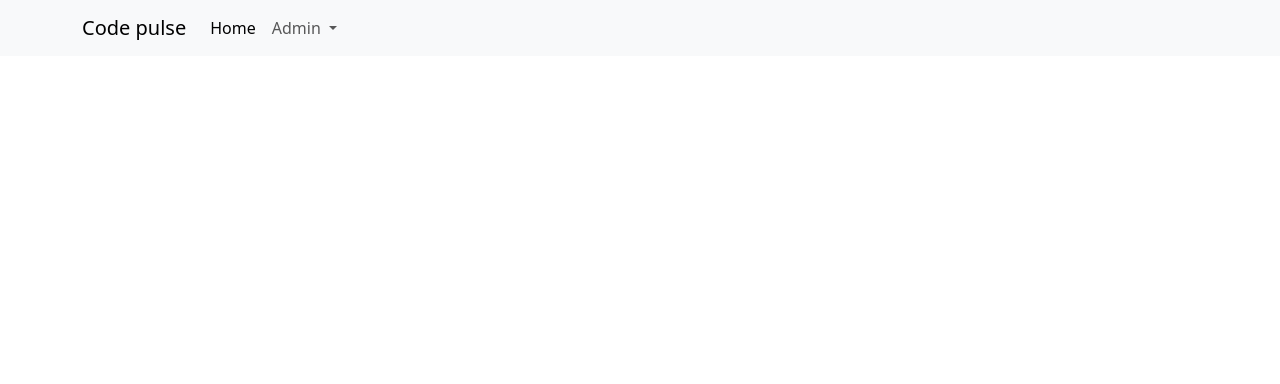
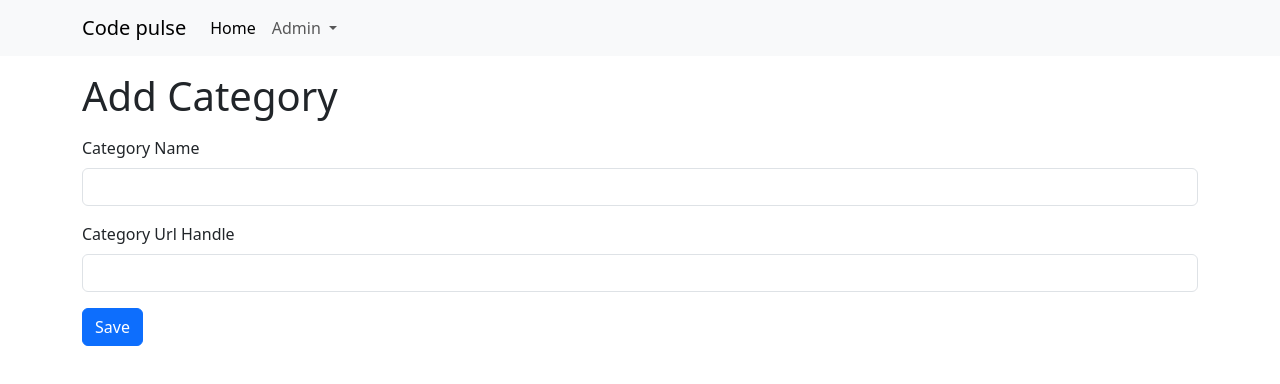
Before and after one commit to VIKICHOCOLATE/CodePulse, an Angular app in the folder UI/codepulse/: page /admin/categories/add in a window 1280 px wide. Before the commit this address led to /. Shown: the top 384 px of the page. Built offline with nearby package versions, Linux system fonts and the light colour scheme.

Commit message:
Added simple ui components for "Add Category", service, "Category List"

```diff
--- a/UI/codepulse/src/app/app-routing.module.ts
+++ b/UI/codepulse/src/app/app-routing.module.ts
@@ -1,7 +1,18 @@
 import { NgModule } from '@angular/core';
 import { RouterModule, Routes } from '@angular/router';
+import { CategoryListComponent } from './features/category/category-list/category-list.component';
+import { AddCategoryComponent } from './features/category/add-category/add-category.component';
 
-const routes: Routes = [];
+const routes: Routes = [
+  {
+    path: 'admin/categories',
+    component: CategoryListComponent
+  },
+  {
+    path: 'admin/categories/add',
+    component: AddCategoryComponent
+  }
+];
 
 @NgModule({
   imports: [RouterModule.forRoot(routes)],
--- a/UI/codepulse/src/app/core/components/navbar/navbar.component.html
+++ b/UI/codepulse/src/app/core/components/navbar/navbar.component.html
@@ -15,7 +15,7 @@
               Admin
             </a>
             <ul class="dropdown-menu">
-              <li><a class="dropdown-item" href="#">Categories</a></li>
+              <li><a class="dropdown-item" routerLink="admin/categories">Categories</a></li>
 
               <!--<li><hr class="dropdown-divider"></li>
               <li><a class="dropdown-item" href="#">Something else here</a></li> -->
--- /dev/null
+++ b/UI/codepulse/src/app/features/category/add-category/add-category.component.html
@@ -0,0 +1,26 @@
+<div class="container">
+    <h1 class="mt-3">Add Category</h1>
+
+    <form #form="ngForm" (ngSubmit)="onFormSubmit()">
+
+        <div class="mt-2">
+
+            <div class="mt-3">
+                <label class="form-label">Category Name</label>
+                <input type="text" id="categoryName" class="form-control" name="categoryName" [(ngModel)]="model.name">
+            </div>
+
+            <div class="mt-3">
+                <label class="form-label">Category Url Handle</label>
+                <input type="text" id="categoryUrlHandle" class="form-control" name="categoryUrlHandle"
+                [(ngModel)]="model.urlHandle">
+            </div>
+
+            <div class="mt-3">
+                <button type="submit" class="btn btn-primary">Save</button>
+            </div>
+
+
+        </div>
+    </form>
+</div>
--- /dev/null
+++ b/UI/codepulse/src/app/features/category/add-category/add-category.component.ts
@@ -0,0 +1,23 @@
+import { Component } from '@angular/core';
+import { AddCategoryRequest } from '../models/add-category-request.model';
+import { CategoryService } from '../services/category.service';
+
+@Component({
+  selector: 'app-add-category',
+  templateUrl: './add-category.component.html',
+  styleUrls: ['./add-category.component.css']
+})
+export class AddCategoryComponent {
+
+  model: AddCategoryRequest;
+
+  constructor(private categoryService: CategoryService) {
+    this.model = {
+      name: '',
+      urlHandle: ''
+    };
+  }
+  onFormSubmit(){
+    this.categoryService.addCategory(this.model);
+  }
+}
--- a/UI/codepulse/src/app/features/category/category-list/category-list.component.html
+++ b/UI/codepulse/src/app/features/category/category-list/category-list.component.html
@@ -1,3 +1,8 @@
 <div class="container">
-    <h1 ></h1>
+    <h1 class="mt-3" >Category List</h1>
+
+    <div class="d-flex justify-content-end mt-3">
+        <a [routerLink]="['/admin/categories/add']" class="btn btn-primary">Add Category</a>
+    </div>
+
 </div>
--- /dev/null
+++ b/UI/codepulse/src/app/features/category/models/add-category-request.model.ts
@@ -0,0 +1,4 @@
+export interface AddCategoryRequest {
+    name: string;
+    urlHandle: string;
+}
--- /dev/null
+++ b/UI/codepulse/src/app/features/category/services/category.service.ts
@@ -0,0 +1,18 @@
+import { Injectable } from '@angular/core';
+import { AddCategoryComponent } from '../add-category/add-category.component';
+import { AddCategoryRequest } from '../models/add-category-request.model';
+import { Observable } from 'rxjs';
+import { HttpClient } from '@angular/common/http';
+
+@Injectable({
+  providedIn: 'root'
+})
+export class CategoryService {
+
+  constructor(private http: HttpClient) { }
+
+  addCategory(model: AddCategoryRequest): Observable<void>{
+    return this.http.post<void>('https://localhost:7226/api/categories', model)
+
+  }
+}
```
Also changed, not shown: UI/codepulse/src/app/app.module.ts (+8 -2 lines), UI/codepulse/src/app/features/category/add-category/add-category.component.css (added), 2 other files (tests, documents, lock files or other folders).
